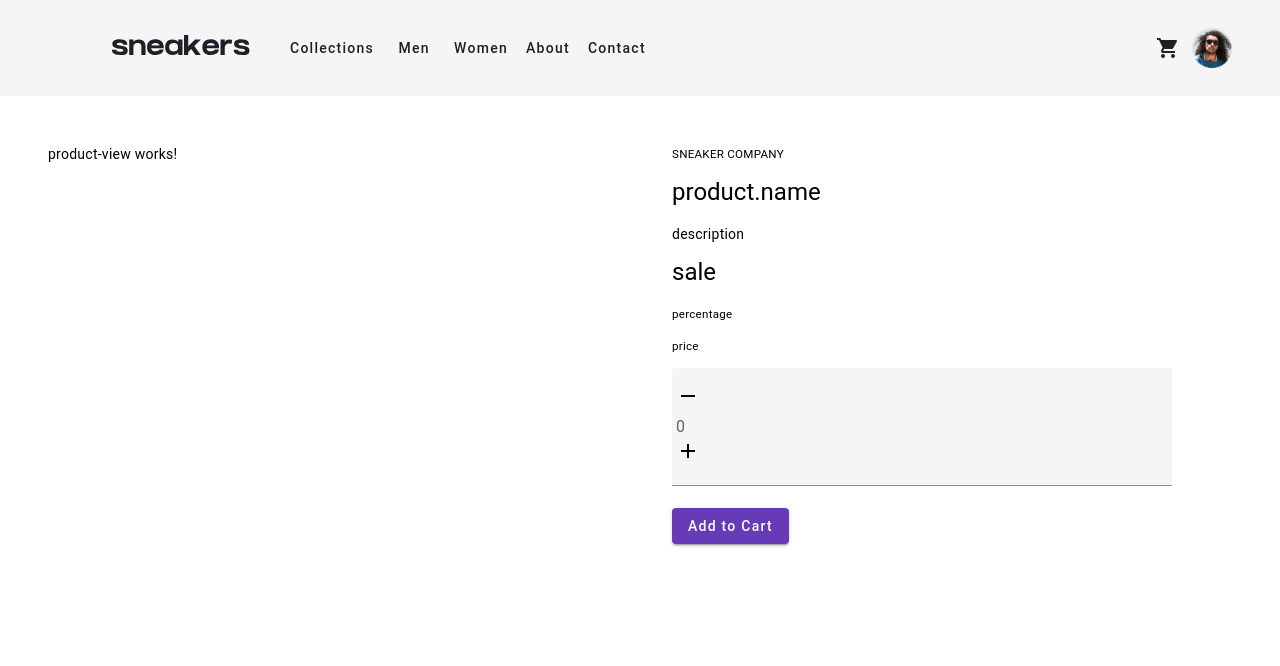
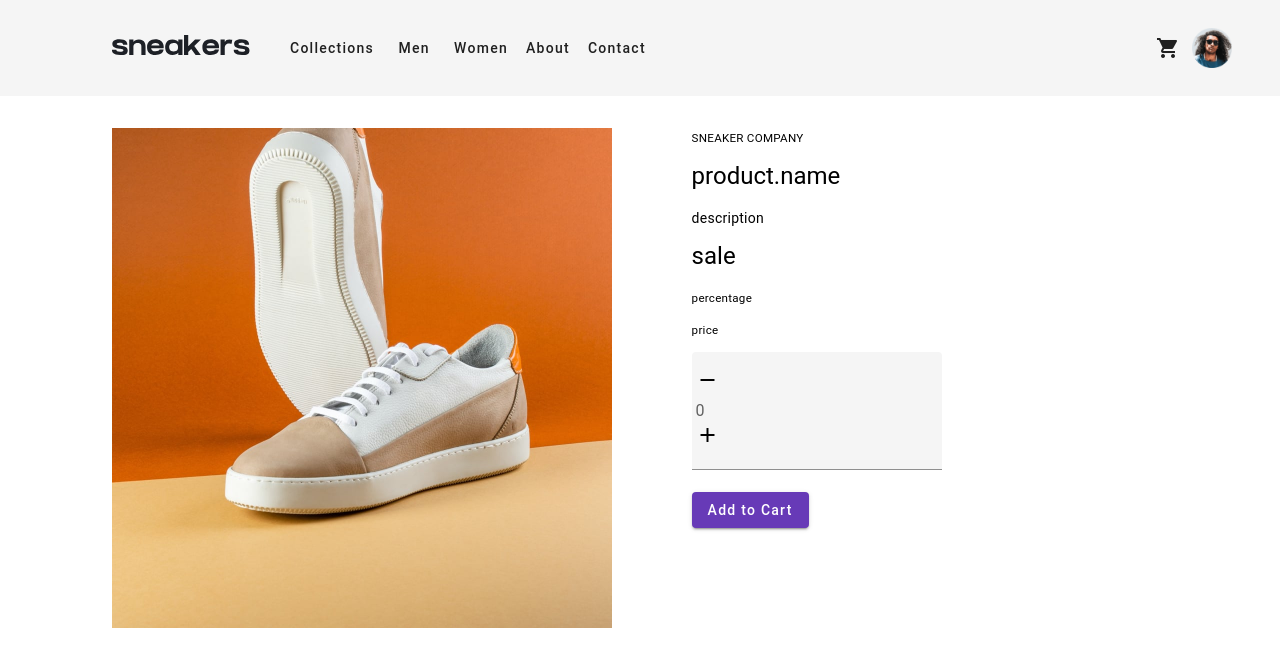
Before and after one commit to mariabrock/e-commerce-practice-angular, an Angular app: page /product in a window 1280 px wide. Shown: the top 666 px of the page. Built offline with nearby package versions, Linux system fonts and the light colour scheme.

Commit message:
product page is there

```diff
--- a/src/app/components/product-view/product-view.component.html
+++ b/src/app/components/product-view/product-view.component.html
@@ -1 +1 @@
-<p>product-view works!</p>
+<img src="/assets/FEMentor/image-product-1.jpg" alt="">
--- a/src/app/components/product-view/product-view.component.scss
+++ b/src/app/components/product-view/product-view.component.scss
@@ -0,0 +1,4 @@
+img {
+  width: 500px;
+  margin-left: 5rem;
+}
--- a/src/app/components/product/product.component.html
+++ b/src/app/components/product/product.component.html
@@ -25,5 +25,4 @@
     </div>
 
   </div>
-
 </div>
--- a/src/app/components/product/product.component.scss
+++ b/src/app/components/product/product.component.scss
@@ -1,26 +1,24 @@
-:host {
-  display: block;
-  padding: 1rem;
-}
-
 .container {
   display: flex;
   flex-direction: row;
+  justify-content: center;
   padding: 1rem;
   height: 100%;
   width: 100%;
+  overflow: hidden;
 }
 
 .image-view {
   margin: 1rem;
-  width: 100%;
+  height: 50%;
+  width: 50%;
 }
 
 .details-container {
   margin: 1rem;
   display: flex;
   flex-direction: column;
-  width: 100%;
+  width: 600px;
 }
 
 add-to-cart {
@@ -36,5 +34,5 @@ add-to-cart {
 }
 
 .example-full-width {
-  width: 100%;
+  width: 50%;
 }
```
